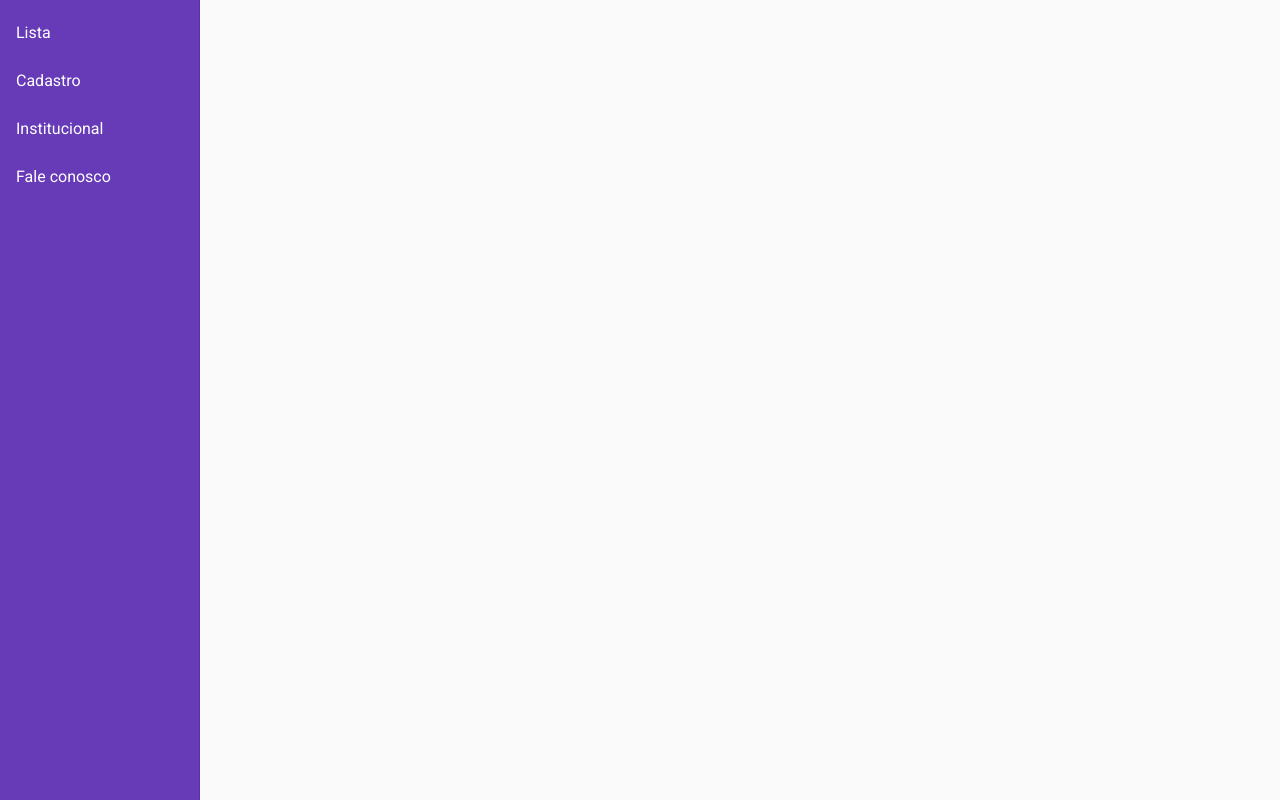
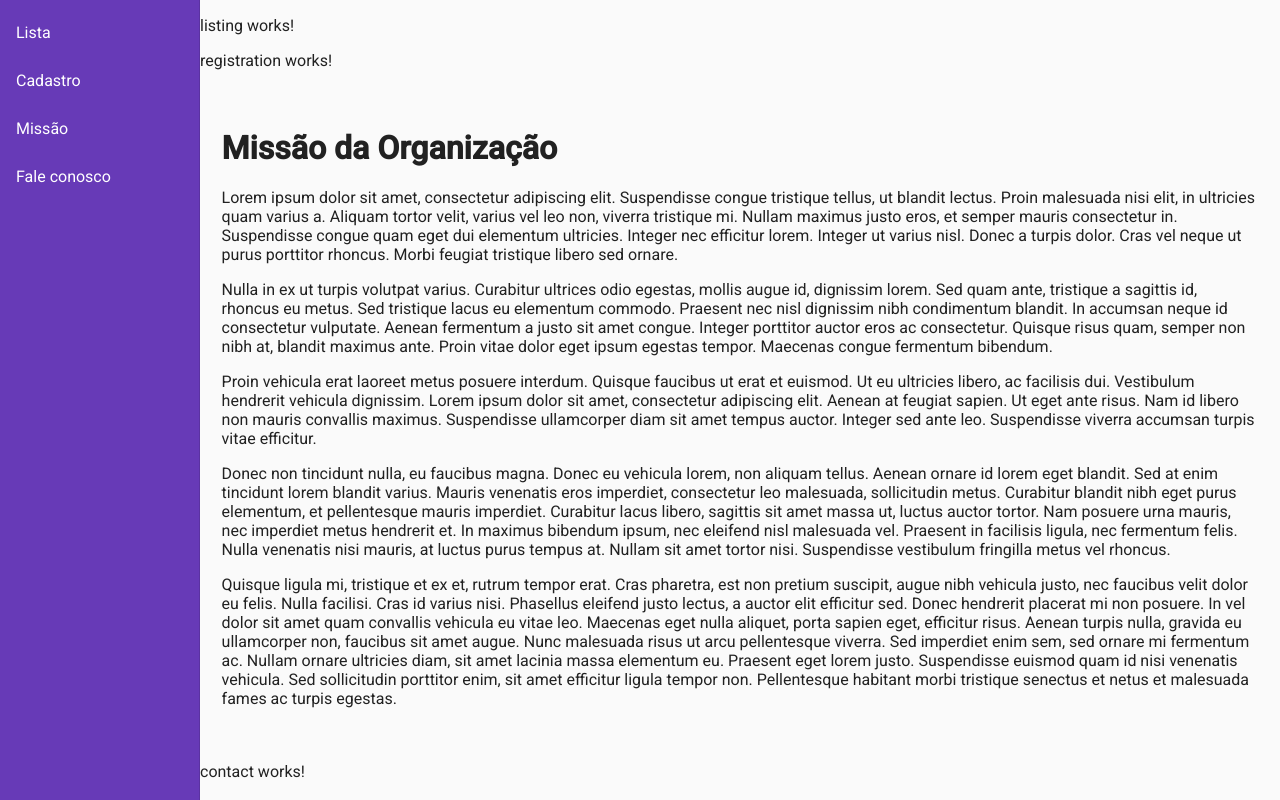
Before and after one commit to MatheusSoutto/pessoa-crud, an Angular app in the folder PessoaClient/: page / in a window 1280 px wide. Built offline with nearby package versions, Linux system fonts and the light colour scheme.

Commit message:
using app-routing.module.ts

```diff
--- a/PessoaClient/src/app/app.component.html
+++ b/PessoaClient/src/app/app.component.html
@@ -1 +1 @@
-<app-nav-bar></app-nav-bar>
+<router-outlet></router-outlet>
--- a/PessoaClient/src/app/app.module.ts
+++ b/PessoaClient/src/app/app.module.ts
@@ -1,6 +1,7 @@
 import { BrowserModule } from '@angular/platform-browser';
 import { NgModule } from '@angular/core';
 
+import { AppRoutingModule } from './app-routing.module';
 import { AppComponent } from './app.component';
 import { BrowserAnimationsModule } from '@angular/platform-browser/animations';
 import { NavBarComponent } from './nav-bar/nav-bar.component';
@@ -26,6 +27,7 @@ import { ContactComponent } from './content/contact/contact.component';
     ContactComponent
   ],
   imports: [
+    AppRoutingModule,
     BrowserModule,
     BrowserAnimationsModule,
     LayoutModule,
--- a/PessoaClient/src/app/content/mission/mission.component.css
+++ b/PessoaClient/src/app/content/mission/mission.component.css
@@ -0,0 +1,3 @@
+div {
+  padding: 2%;
+}
--- a/PessoaClient/src/app/content/mission/mission.component.html
+++ b/PessoaClient/src/app/content/mission/mission.component.html
@@ -1 +1,42 @@
-<p>mission works!</p>
+<div>
+  <h1>Missão da Organização</h1>
+
+  <p>
+    Lorem ipsum dolor sit amet, consectetur adipiscing elit. Suspendisse congue tristique tellus, ut blandit lectus.
+    Proin malesuada nisi elit, in ultricies quam varius a. Aliquam tortor velit, varius vel leo non, viverra tristique
+    mi. Nullam maximus justo eros, et semper mauris consectetur in. Suspendisse congue quam eget dui elementum
+    ultricies. Integer nec efficitur lorem. Integer ut varius nisl. Donec a turpis dolor. Cras vel neque ut purus
+    porttitor rhoncus. Morbi feugiat tristique libero sed ornare.
+  </p>
+  <p>
+    Nulla in ex ut turpis volutpat varius. Curabitur ultrices odio egestas, mollis augue id, dignissim lorem. Sed quam
+    ante, tristique a sagittis id, rhoncus eu metus. Sed tristique lacus eu elementum commodo. Praesent nec nisl
+    dignissim nibh condimentum blandit. In accumsan neque id consectetur vulputate. Aenean fermentum a justo sit amet
+    congue. Integer porttitor auctor eros ac consectetur. Quisque risus quam, semper non nibh at, blandit maximus ante.
+    Proin vitae dolor eget ipsum egestas tempor. Maecenas congue fermentum bibendum.
+  </p>
+  Proin vehicula erat laoreet metus posuere interdum. Quisque faucibus ut erat et euismod. Ut eu ultricies libero, ac
+  facilisis dui. Vestibulum hendrerit vehicula dignissim. Lorem ipsum dolor sit amet, consectetur adipiscing elit.
+  Aenean at feugiat sapien. Ut eget ante risus. Nam id libero non mauris convallis maximus. Suspendisse ullamcorper diam
+  sit amet tempus auctor. Integer sed ante leo. Suspendisse viverra accumsan turpis vitae efficitur.
+  <p>
+    Donec non tincidunt nulla, eu faucibus magna. Donec eu vehicula lorem, non aliquam tellus. Aenean ornare id lorem
+    eget blandit. Sed at enim tincidunt lorem blandit varius. Mauris venenatis eros imperdiet, consectetur leo
+    malesuada, sollicitudin metus. Curabitur blandit nibh eget purus elementum, et pellentesque mauris imperdiet.
+    Curabitur lacus libero, sagittis sit amet massa ut, luctus auctor tortor. Nam posuere urna mauris, nec imperdiet
+    metus hendrerit et. In maximus bibendum ipsum, nec eleifend nisl malesuada vel. Praesent in facilisis ligula, nec
+    fermentum felis. Nulla venenatis nisi mauris, at luctus purus tempus at. Nullam sit amet tortor nisi. Suspendisse
+    vestibulum fringilla metus vel rhoncus.
+  </p>
+  <p>
+    Quisque ligula mi, tristique et ex et, rutrum tempor erat. Cras pharetra, est non pretium suscipit, augue nibh
+    vehicula justo, nec faucibus velit dolor eu felis. Nulla facilisi. Cras id varius nisi. Phasellus eleifend justo
+    lectus, a auctor elit efficitur sed. Donec hendrerit placerat mi non posuere. In vel dolor sit amet quam convallis
+    vehicula eu vitae leo. Maecenas eget nulla aliquet, porta sapien eget, efficitur risus. Aenean turpis nulla, gravida
+    eu ullamcorper non, faucibus sit amet augue. Nunc malesuada risus ut arcu pellentesque viverra. Sed imperdiet enim
+    sem, sed ornare mi fermentum ac. Nullam ornare ultricies diam, sit amet lacinia massa elementum eu. Praesent eget
+    lorem justo. Suspendisse euismod quam id nisi venenatis vehicula. Sed sollicitudin porttitor enim, sit amet
+    efficitur ligula tempor non. Pellentesque habitant morbi tristique senectus et netus et malesuada fames ac turpis
+    egestas.
+  </p>
+</div>
--- a/PessoaClient/src/app/nav-bar/nav-bar.component.html
+++ b/PessoaClient/src/app/nav-bar/nav-bar.component.html
@@ -14,6 +14,9 @@
       </mat-nav-list>
     </mat-toolbar>
     <!-- Add Content Here -->
-
+    <app-listing></app-listing>
+    <app-registration></app-registration>
+    <app-mission></app-mission>
+    <app-contact></app-contact>
   </mat-sidenav-content>
 </mat-sidenav-container>
--- a/PessoaClient/src/app/nav-bar/nav-bar.component.ts
+++ b/PessoaClient/src/app/nav-bar/nav-bar.component.ts
@@ -16,8 +16,13 @@ export class NavBarComponent {
       shareReplay()
     );
 
-  menu: string[] = ['Lista', 'Cadastro', 'Institucional', 'Fale conosco'];
+  menu: string[] = ['Lista', 'Cadastro', 'Missão', 'Fale conosco'];
+  current: string = 'Lista';
 
   constructor(private breakpointObserver: BreakpointObserver) {}
 
+  changeContent(content: string) {
+    this.current = content;
+  }
+
 }
```
Also changed, not shown: PessoaClient/src/app/app-routing.module.ts (added, +17 -0 lines).
